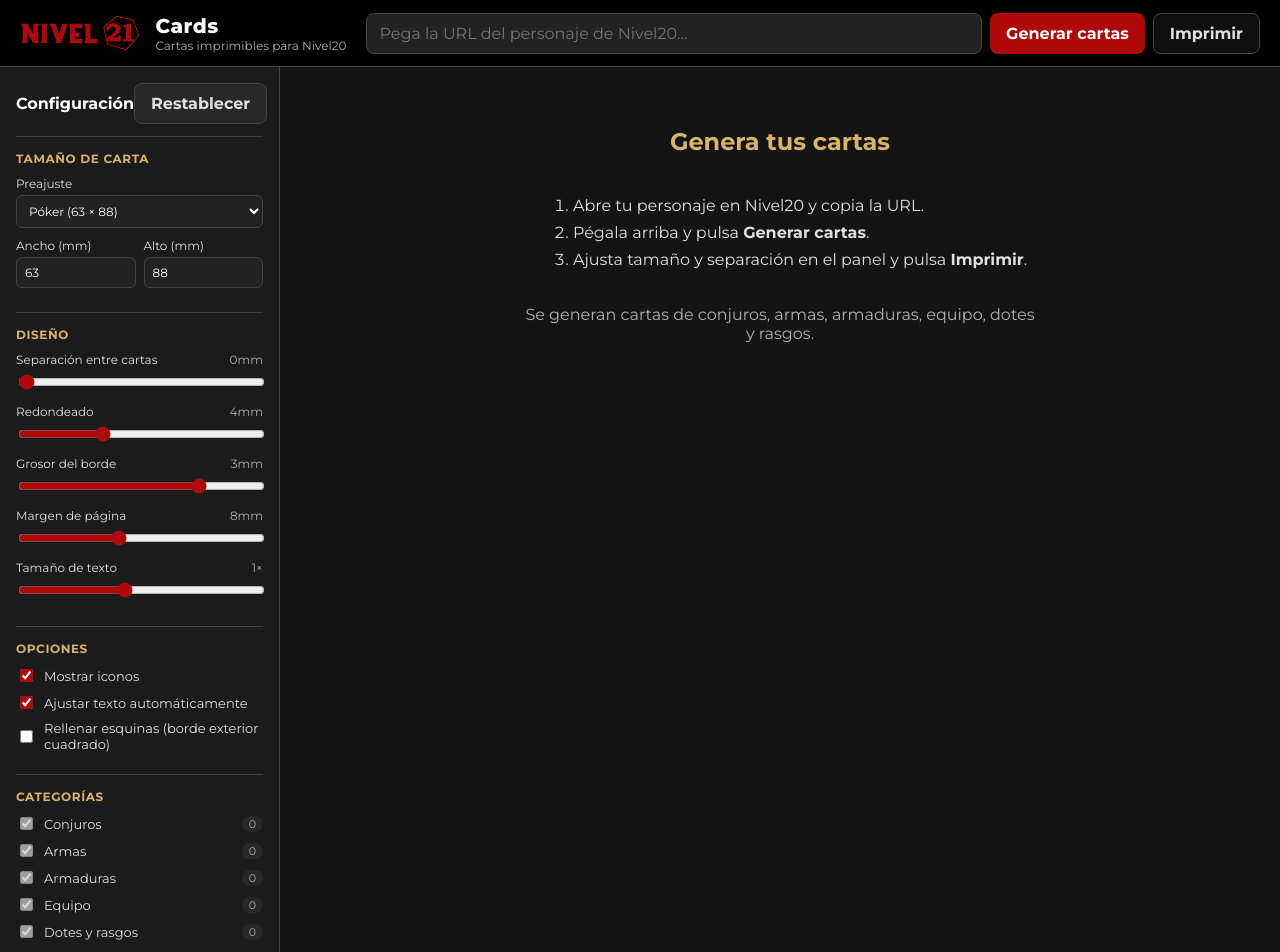
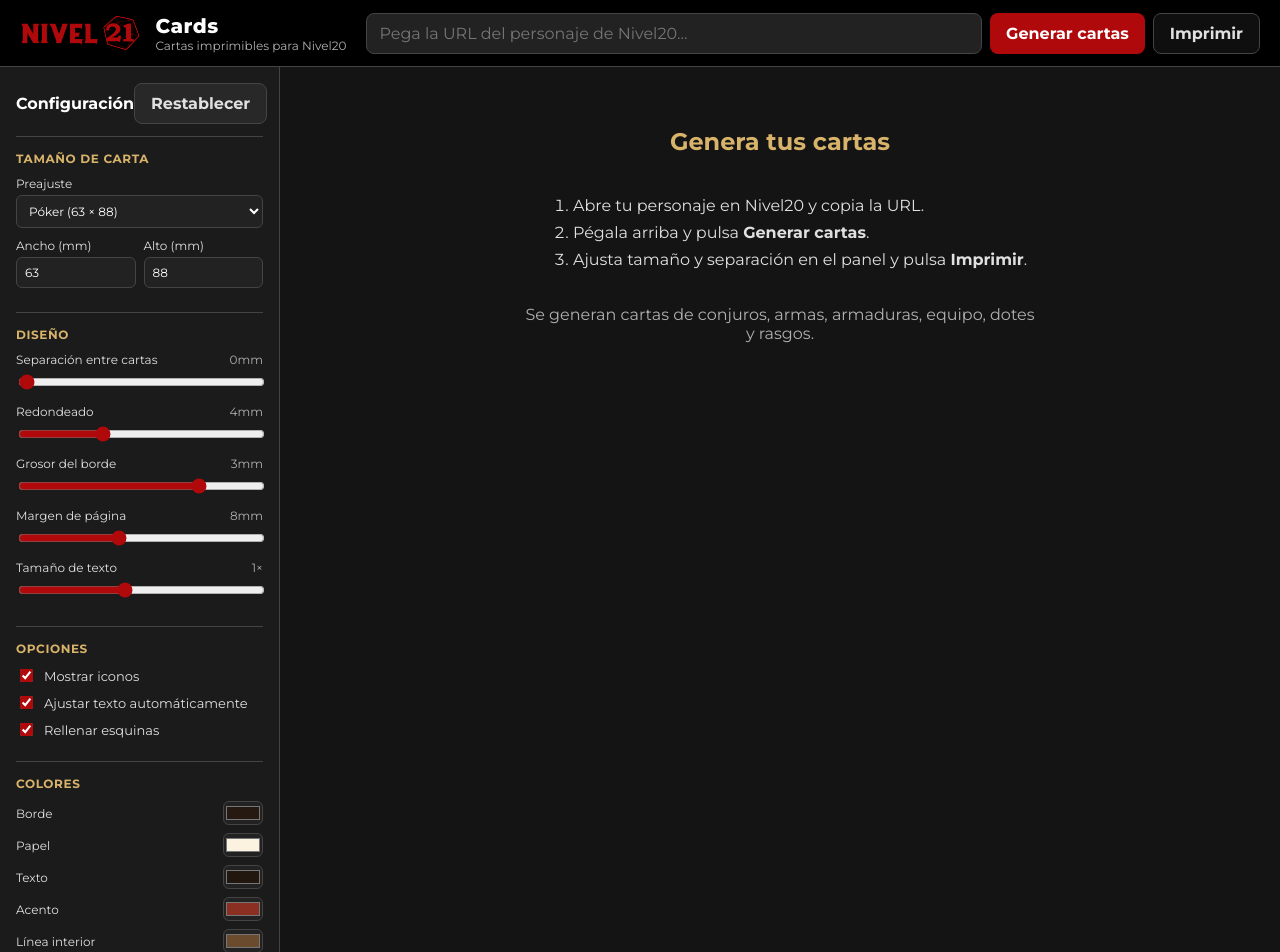
Before and after one commit to androettop/nivel20-cards, a React (Vite) app: page / in a window 1280 px wide. Shown: the top 952 px of the page. Built offline with nearby package versions, Linux system fonts and the light colour scheme.

Commit message:
Add card color pickers and icon-as-background option; default fill-corners on

```diff
--- a/src/App.tsx
+++ b/src/App.tsx
@@ -67,6 +67,11 @@ export default function App() {
     "--border-w": `${config.borderWidth}mm`,
     "--page-pad": `${config.pagePadding}mm`,
     "--font-scale": String(config.fontScale),
+    "--card-edge": config.colors.edge,
+    "--paper": config.colors.paper,
+    "--ink": config.colors.ink,
+    "--card-accent": config.colors.accent,
+    "--line": config.colors.line,
   } as React.CSSProperties;
 
   return (
--- a/src/components/CardView.tsx
+++ b/src/components/CardView.tsx
@@ -16,9 +16,22 @@ export function CardView({ card, config }: Props) {
     config.fontScale,
   ]);
 
+  const showIconBg = config.iconBg && !!card.iconUrl;
+
   return (
     <div className="card-wrap">
       <article ref={cardRef} className={`card card--${card.category}`}>
+        {showIconBg && (
+          <div
+            className="card__bg"
+            style={{
+              backgroundImage: `url("${card.iconUrl}")`,
+              opacity: config.iconBgOpacity,
+              filter: `blur(${config.iconBgBlur}px)`,
+              transform: `scale(${config.iconBgZoom / 100})`,
+            }}
+          />
+        )}
         <header className="card__header">
         {config.showIcons && (
           <img
--- a/src/components/ConfigPanel.tsx
+++ b/src/components/ConfigPanel.tsx
@@ -137,8 +137,80 @@ export function ConfigPanel({ config, counts, onChange, onReset }: Props) {
             checked={config.fillCorners}
             onChange={(e) => onChange({ fillCorners: e.target.checked })}
           />
-          Rellenar esquinas (borde exterior cuadrado)
+          Rellenar esquinas
         </label>
+      </section>
+
+      <section className="config__group">
+        <h3>Colores</h3>
+        <ColorField
+          label="Borde"
+          value={config.colors.edge}
+          onChange={(v) => onChange({ colors: { ...config.colors, edge: v } })}
+        />
+        <ColorField
+          label="Papel"
+          value={config.colors.paper}
+          onChange={(v) => onChange({ colors: { ...config.colors, paper: v } })}
+        />
+        <ColorField
+          label="Texto"
+          value={config.colors.ink}
+          onChange={(v) => onChange({ colors: { ...config.colors, ink: v } })}
+        />
+        <ColorField
+          label="Acento"
+          value={config.colors.accent}
+          onChange={(v) => onChange({ colors: { ...config.colors, accent: v } })}
+        />
+        <ColorField
+          label="Línea interior"
+          value={config.colors.line}
+          onChange={(v) => onChange({ colors: { ...config.colors, line: v } })}
+        />
+      </section>
+
+      <section className="config__group">
+        <h3>Fondo con el icono</h3>
+        <label className="check">
+          <input
+            type="checkbox"
+            checked={config.iconBg}
+            onChange={(e) => onChange({ iconBg: e.target.checked })}
+          />
+          Usar el icono como fondo
+        </label>
+        {config.iconBg && (
+          <>
+            <RangeField
+              label="Opacidad"
+              value={config.iconBgOpacity}
+              min={0.02}
+              max={0.6}
+              step={0.01}
+              unit=""
+              onChange={(v) => onChange({ iconBgOpacity: v })}
+            />
+            <RangeField
+              label="Desenfoque"
+              value={config.iconBgBlur}
+              min={0}
+              max={8}
+              step={0.5}
+              unit="px"
+              onChange={(v) => onChange({ iconBgBlur: v })}
+            />
+            <RangeField
+              label="Zoom"
+              value={config.iconBgZoom}
+              min={100}
+              max={160}
+              step={5}
+              unit="%"
+              onChange={(v) => onChange({ iconBgZoom: v })}
+            />
+          </>
+        )}
       </section>
 
       <section className="config__group">
@@ -157,6 +229,27 @@ export function ConfigPanel({ config, counts, onChange, onReset }: Props) {
         ))}
       </section>
     </aside>
+  );
+}
+
+function ColorField({
+  label,
+  value,
+  onChange,
+}: {
+  label: string;
+  value: string;
+  onChange: (v: string) => void;
+}) {
+  return (
+    <label className="color-field">
+      <span>{label}</span>
+      <input
+        type="color"
+        value={value}
+        onChange={(e) => onChange(e.target.value)}
+      />
+    </label>
   );
 }
 
--- a/src/config.ts
+++ b/src/config.ts
@@ -29,8 +29,31 @@ export interface Config {
   autoFit: boolean;
   /** Esquinas rellenas: el borde negro exterior queda cuadrado. */
   fillCorners: boolean;
+  /** Colores de la carta. */
+  colors: CardColors;
+  /** Usar el icono de la carta como fondo. */
+  iconBg: boolean;
+  iconBgOpacity: number; // 0..1
+  iconBgBlur: number; // px
+  iconBgZoom: number; // % (>= 100)
   categories: Record<CardCategory, boolean>;
 }
+
+export interface CardColors {
+  edge: string; // borde exterior
+  paper: string; // fondo (papel)
+  ink: string; // texto
+  accent: string; // acento (títulos de sección, negritas)
+  line: string; // marco / líneas interiores
+}
+
+export const DEFAULT_COLORS: CardColors = {
+  edge: "#251911",
+  paper: "#fbf3df",
+  ink: "#22170f",
+  accent: "#8a2f22",
+  line: "#6a4b2d",
+};
 
 export const DEFAULT_CONFIG: Config = {
   sizePreset: "poker",
@@ -43,13 +66,18 @@ export const DEFAULT_CONFIG: Config = {
   fontScale: 1,
   showIcons: true,
   autoFit: true,
-  fillCorners: false,
+  fillCorners: true,
+  colors: DEFAULT_COLORS,
+  iconBg: false,
+  iconBgOpacity: 0.15,
+  iconBgBlur: 2,
+  iconBgZoom: 110,
   categories: Object.fromEntries(
     CATEGORY_ORDER.map((c) => [c, true]),
   ) as Record<CardCategory, boolean>,
 };
 
-const STORAGE_KEY = "nivel20-cards-config-v2";
+const STORAGE_KEY = "nivel20-cards-config-v3";
 
 export function loadConfig(): Config {
   try {
@@ -59,6 +87,7 @@ export function loadConfig(): Config {
     return {
       ...DEFAULT_CONFIG,
       ...parsed,
+      colors: { ...DEFAULT_COLORS, ...(parsed.colors ?? {}) },
       categories: { ...DEFAULT_CONFIG.categories, ...(parsed.categories ?? {}) },
     };
   } catch {
--- a/src/index.css
+++ b/src/index.css
@@ -217,6 +217,25 @@ body {
   gap: 8px;
 }
 
+.color-field {
+  display: flex;
+  align-items: center;
+  justify-content: space-between;
+  font-size: 12px;
+  color: var(--text-2);
+  margin-bottom: 8px;
+  cursor: pointer;
+}
+.color-field input[type="color"] {
+  width: 40px;
+  height: 24px;
+  padding: 0;
+  border: 1px solid var(--border);
+  border-radius: 6px;
+  background: var(--input);
+  cursor: pointer;
+}
+
 .check {
   display: flex;
   align-items: center;
@@ -313,16 +332,32 @@ body {
   font-family: Georgia, "Times New Roman", serif;
   border: var(--border-w) solid var(--card-edge);
   border-radius: var(--radius);
-  background: radial-gradient(circle at 50% 0%, #fff7dd 0 14%, transparent 42%),
-    linear-gradient(180deg, #fff8e9, var(--paper));
+  /* Sobre el color del papel, un brillo blanco translúcido superior para que
+     funcione con cualquier color elegido. */
+  background: radial-gradient(circle at 50% 0%, rgba(255, 255, 255, 0.5) 0 14%, transparent 42%),
+    var(--paper);
   padding: 3mm;
   break-inside: avoid;
   page-break-inside: avoid;
 }
+
+/* Fondo opcional con el icono de la carta (desenfocado, cover y con zoom). */
+.card__bg {
+  position: absolute;
+  inset: 0;
+  z-index: 0;
+  background-size: cover;
+  background-position: center;
+  background-repeat: no-repeat;
+  transform-origin: center;
+  pointer-events: none;
+}
+
 .card::before {
   content: "";
   position: absolute;
   inset: 1.1mm;
+  z-index: 1;
   border: 0.35mm solid var(--line);
   /* Radio concéntrico: el marco interno está a (grosor del borde + 1.1mm)
      del borde exterior, así que su radio debe descontar ambos. */
```
